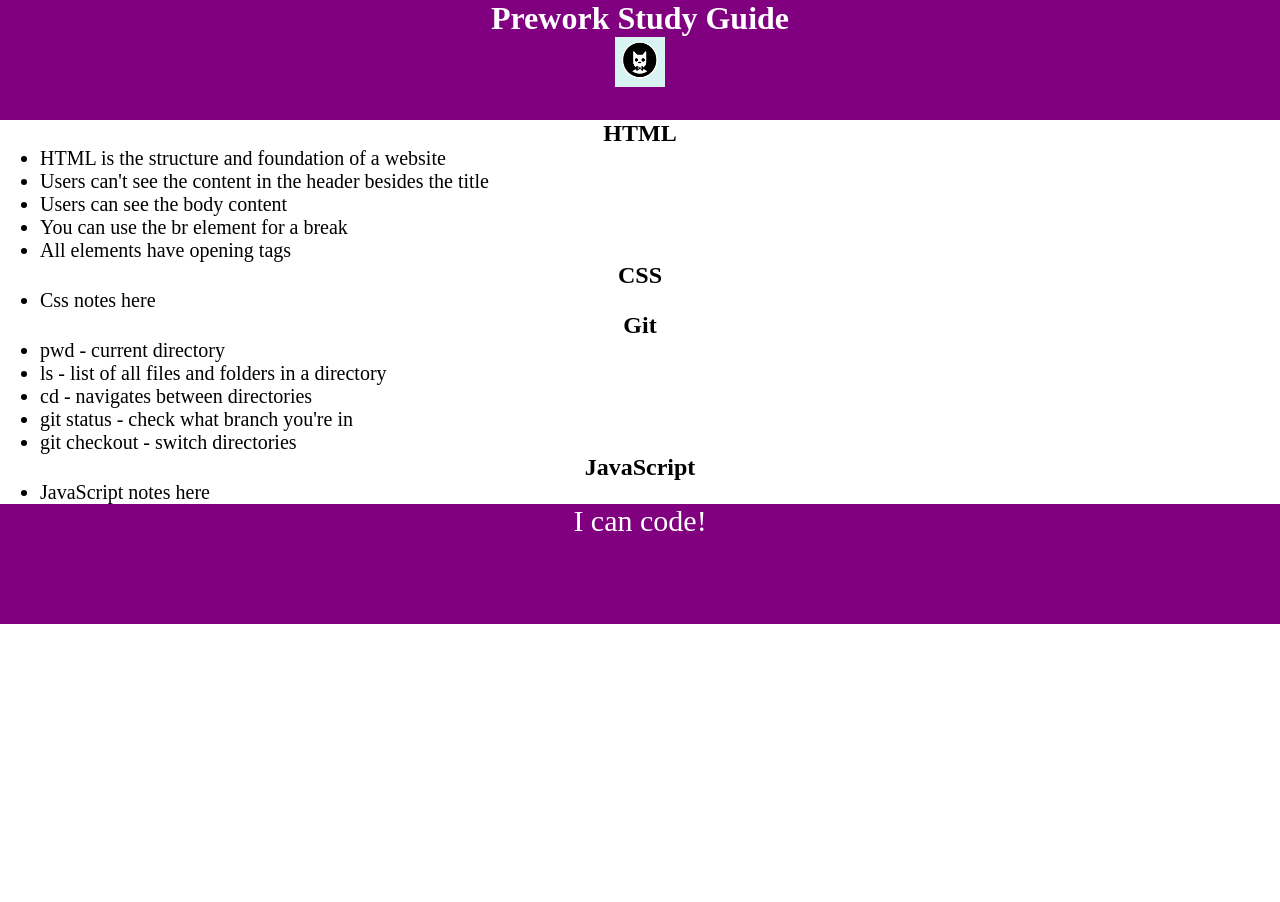
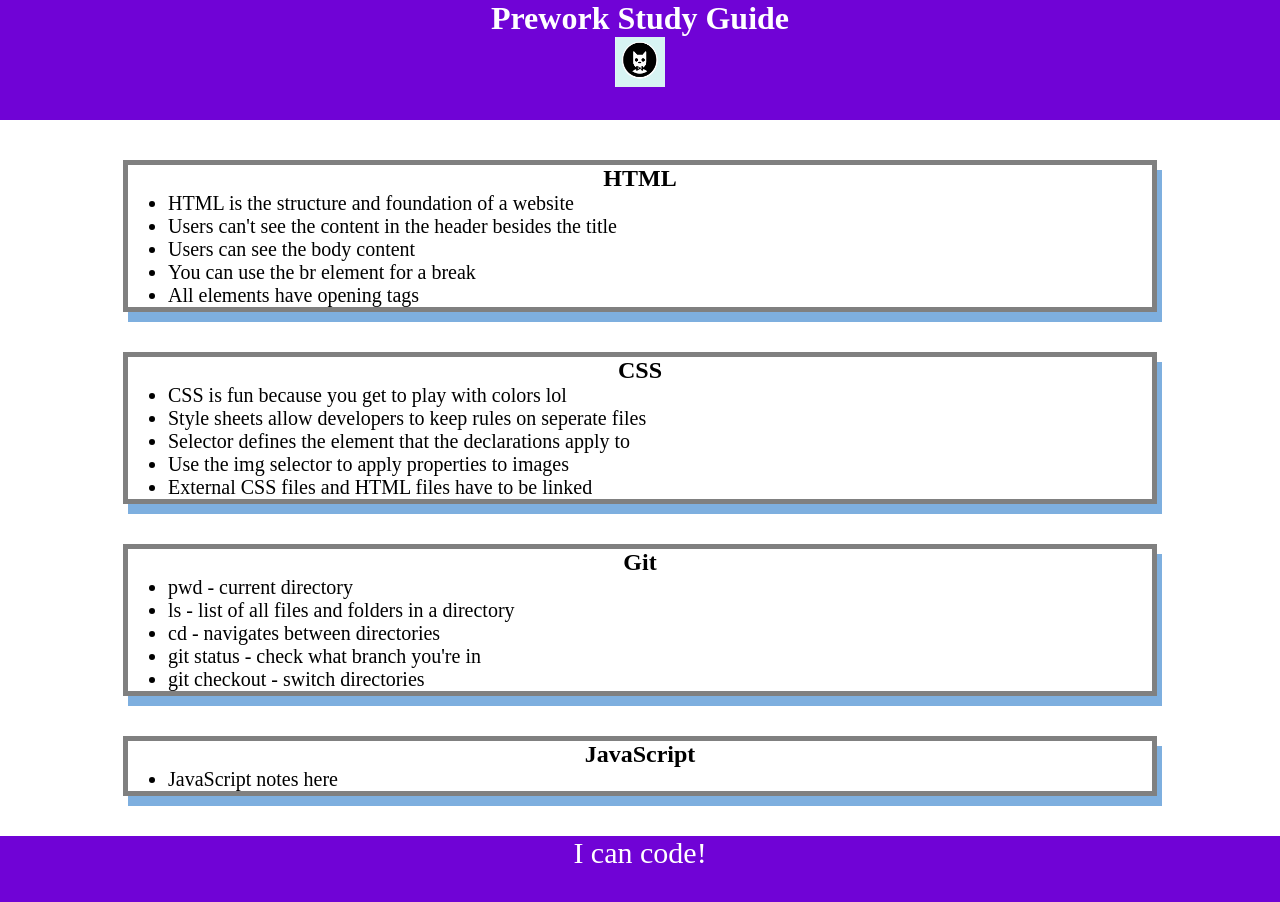
Before and after one commit to Joseph03V/prework-study-guide, a plain HTML site: page index.html in a window 1280 px wide. Before the commit the page ends 800 px from the top, so only its background shows below. Drawn offline with Linux system fonts and the light colour scheme.

Commit message:
added CSS to project

```diff
--- a/assets/style.css
+++ b/assets/style.css
@@ -7,7 +7,7 @@ header,
 footer {
     width: 100%;
     height: 120px;
-    background-color: purple;
+    background-color: rgb(112, 3, 214);
     color: white;
 }
 
@@ -33,3 +33,10 @@ p{
     text-align: center;
     font-size: 30px;
 }
+
+.card {
+    width: 80%;
+    margin: 40px auto;
+    border: 5px solid gray;
+    box-shadow: 5px 10px #7EAFDF;
+}
--- a/index.html
+++ b/index.html
@@ -26,7 +26,11 @@
       <section class="card" id="css-section">
         <h2>CSS</h2>
         <ul>
-          <li>Css notes here</li>
+          <li>CSS is fun because you get to play with colors lol</li>
+          <li>Style sheets allow developers to keep rules on seperate files</li>
+          <li>Selector defines the element that the declarations apply to</li>
+          <li>Use the img selector to apply properties to images</li>
+          <li>External CSS files and HTML files have to be linked</li>
         </ul>
       </section>
       <section class="card" id="git-section">
```
